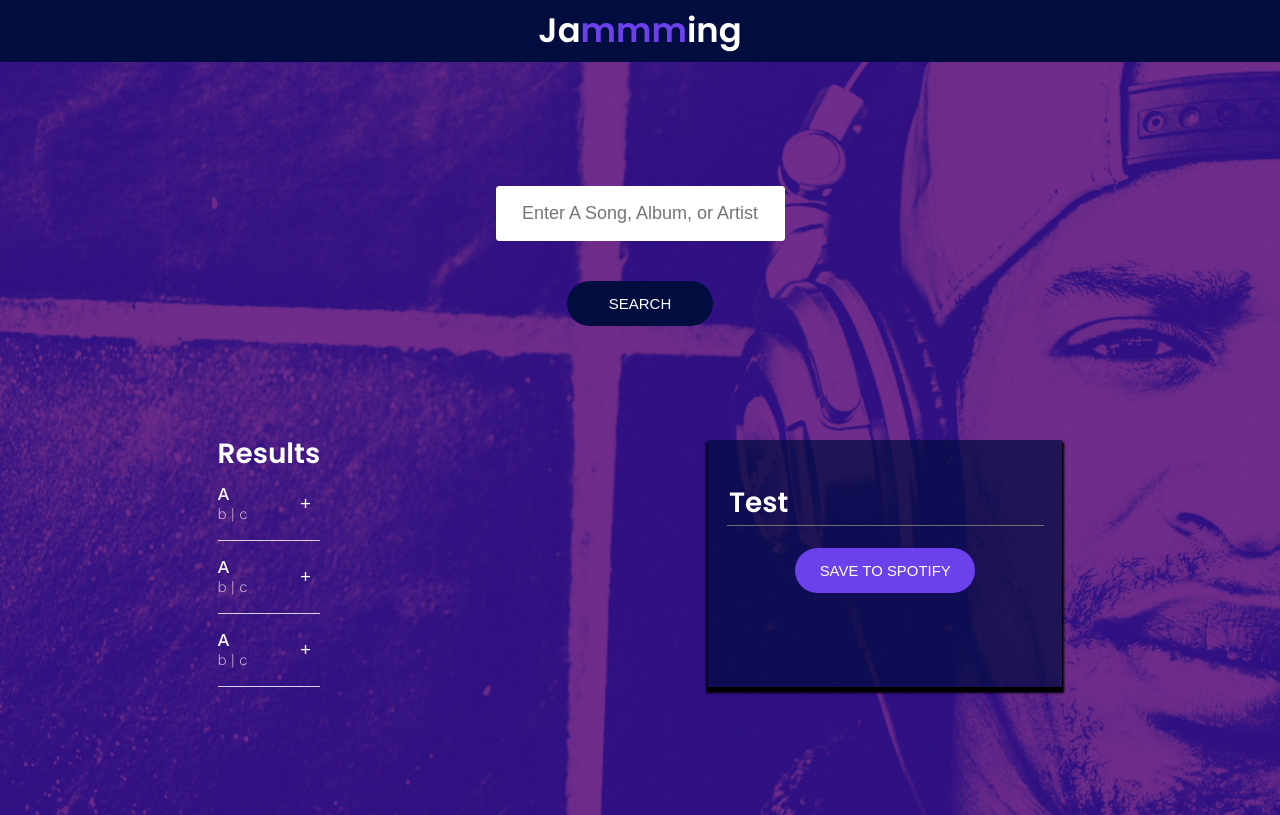
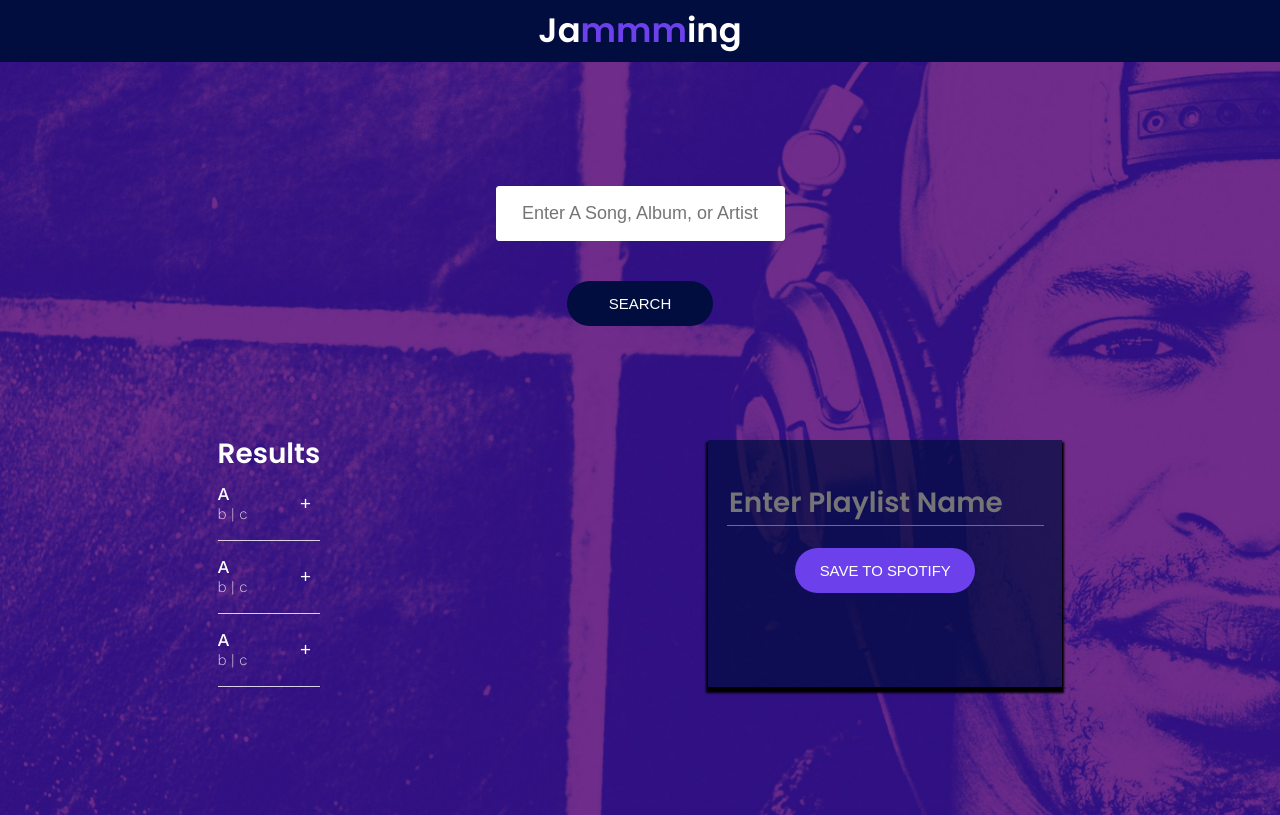
Before and after one commit to karlj38/jammming, a React (Create React App) app: page / in a window 1280 px wide. Built offline with nearby package versions, Linux system fonts and the light colour scheme.

Commit message:
Change the Name of a Playlist

```diff
--- a/src/Components/App/App.js
+++ b/src/Components/App/App.js
@@ -26,7 +26,7 @@ function App() {
     },
   ]);
   // console.log("app", searchResults);
-  const [playlistName, setPlaylistName] = useState("Test");
+  const [playlistName, setPlaylistName] = useState("");
   const [playlistTracks, setPlaylistTracks] = useState([]);
 
   function addTrack(trackToAdd) {
@@ -39,6 +39,10 @@ function App() {
     setPlaylistTracks(
       playlistTracks.filter((track) => track.id !== trackToRemove.id)
     );
+  }
+
+  function updatePlaylistName(name) {
+    setPlaylistName(name);
   }
 
   return (
@@ -54,6 +58,7 @@ function App() {
             playlistName={playlistName}
             playlistTracks={playlistTracks}
             removeTrack={removeTrack}
+            updatePlaylistName={updatePlaylistName}
           />
         </div>
       </div>
--- a/src/Components/Playlist/Playlist.js
+++ b/src/Components/Playlist/Playlist.js
@@ -3,9 +3,17 @@ import TrackList from "../TrackList/TrackList";
 import "./Playlist.css";
 
 function Playlist(props) {
+  function handleNameChange({ target }) {
+    props.updatePlaylistName(target.value);
+  }
+
   return (
     <div className="Playlist">
-      <input defaultValue={props.playlistName} />
+      <input
+        placeholder="Enter Playlist Name"
+        value={props.playlistName}
+        onChange={handleNameChange}
+      />
       <TrackList
         results={props.playlistTracks}
         removeTrack={props.removeTrack}
```
